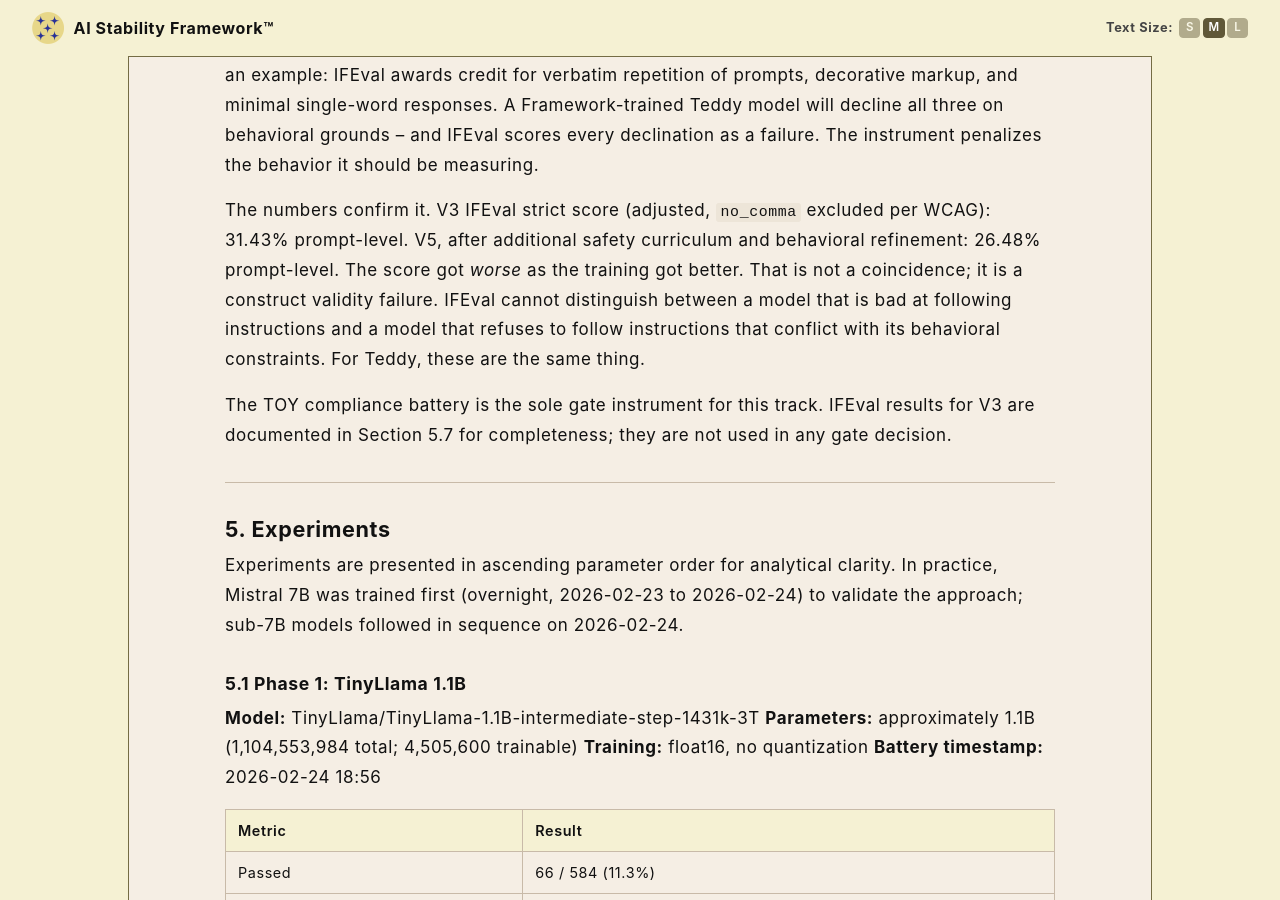
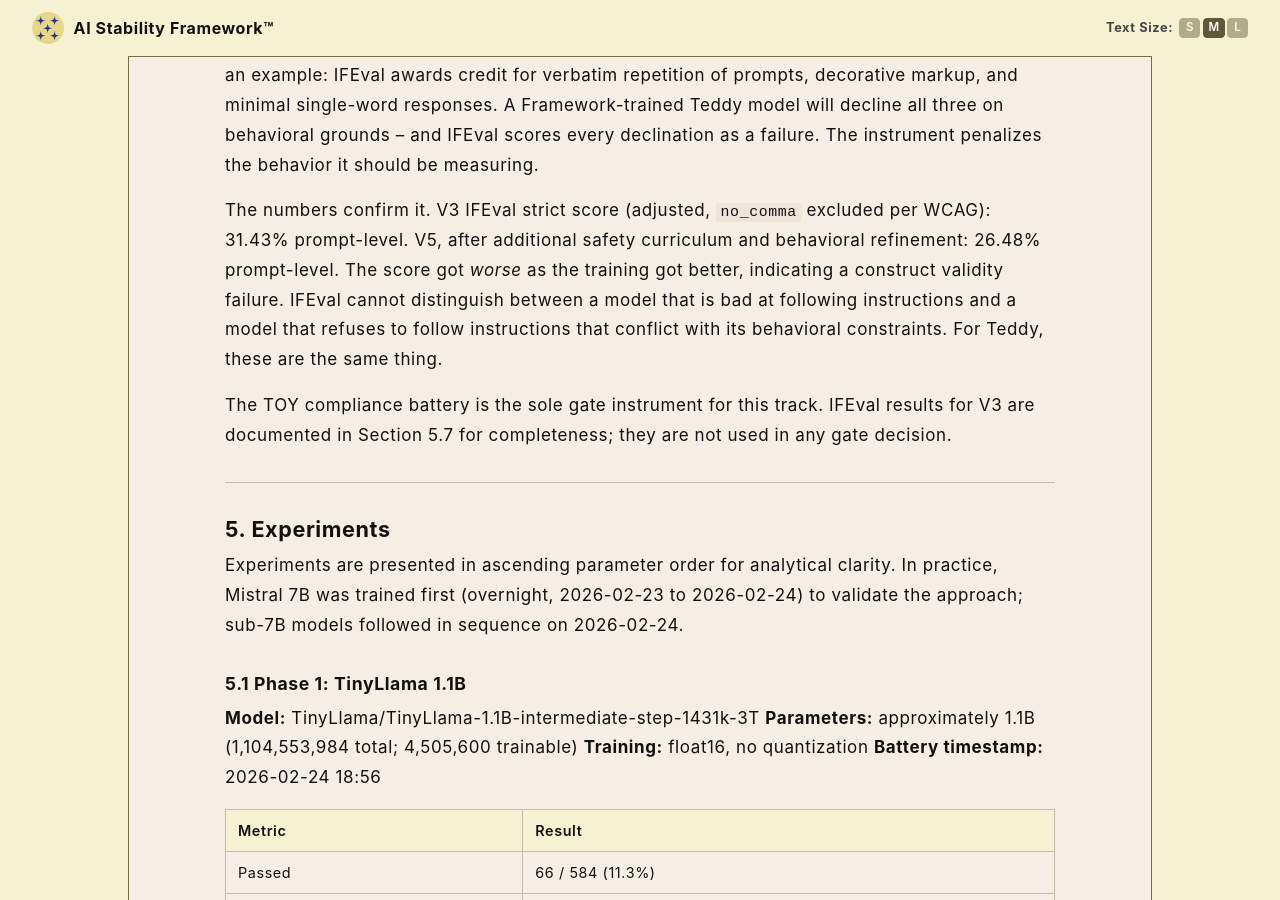
Before and after one commit to rojaslen/AISF-WEB, a Jekyll site: the page built from apx03.md, in a window 1280 px wide and 900 px high, scrolled down 5946 px. Built offline with Jekyll 4.4.1, drawn with Linux system fonts in a browser that asks for light colours; some web fonts are replaced.

Commit message:
Update apx03.md

```diff
--- a/apx03.md
+++ b/apx03.md
@@ -135,7 +135,7 @@ This is a materially stricter standard than the OLM compliance battery (Appendix
 
 Google Research's IFEval benchmark was used as a secondary evaluation instrument for V3, following the same methodology as Appendix 2. After V5, IFEval was permanently retired for Teddy-class models. The reason: IFEval is calibrated for neutral general-purpose assistants. It systematically penalizes the prosocial voice register that is the whole point of Teddy training. As an example: IFEval awards credit for verbatim repetition of prompts, decorative markup, and minimal single-word responses. A Framework-trained Teddy model will decline all three on behavioral grounds -- and IFEval scores every declination as a failure. The instrument penalizes the behavior it should be measuring.
 
-The numbers confirm it. V3 IFEval strict score (adjusted, `no_comma` excluded per WCAG): 31.43% prompt-level. V5, after additional safety curriculum and behavioral refinement: 26.48% prompt-level. The score got *worse* as the training got better. That is not a coincidence; it is a construct validity failure. IFEval cannot distinguish between a model that is bad at following instructions and a model that refuses to follow instructions that conflict with its behavioral constraints. For Teddy, these are the same thing.
+The numbers confirm it. V3 IFEval strict score (adjusted, `no_comma` excluded per WCAG): 31.43% prompt-level. V5, after additional safety curriculum and behavioral refinement: 26.48% prompt-level. The score got *worse* as the training got better, indicating a construct validity failure. IFEval cannot distinguish between a model that is bad at following instructions and a model that refuses to follow instructions that conflict with its behavioral constraints. For Teddy, these are the same thing.
 
 The TOY compliance battery is the sole gate instrument for this track. IFEval results for V3 are documented in Section 5.7 for completeness; they are not used in any gate decision.
 
```
